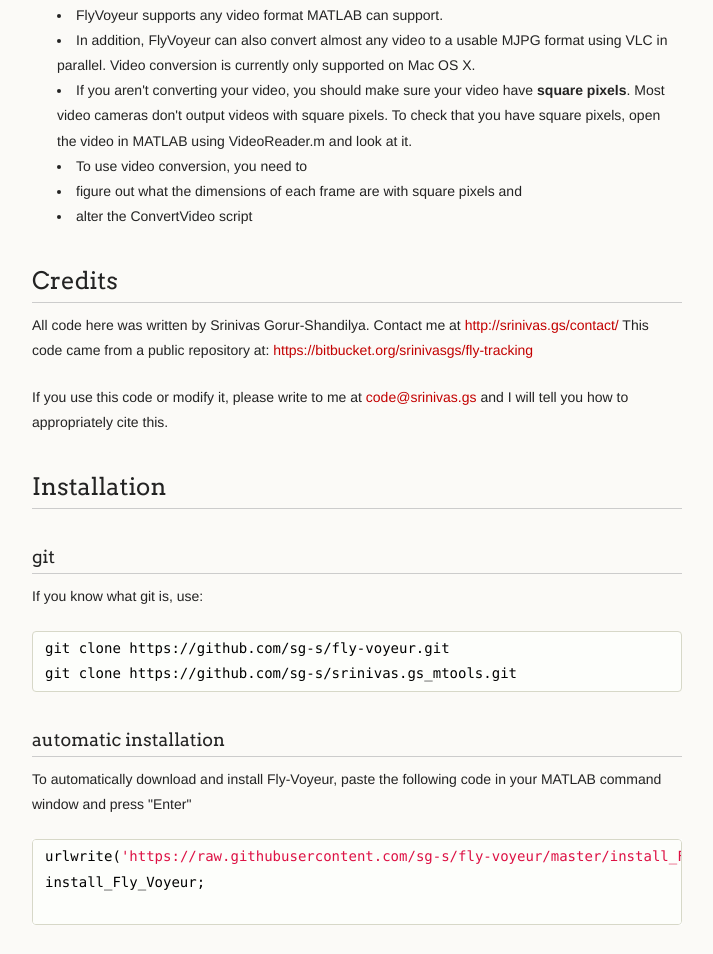
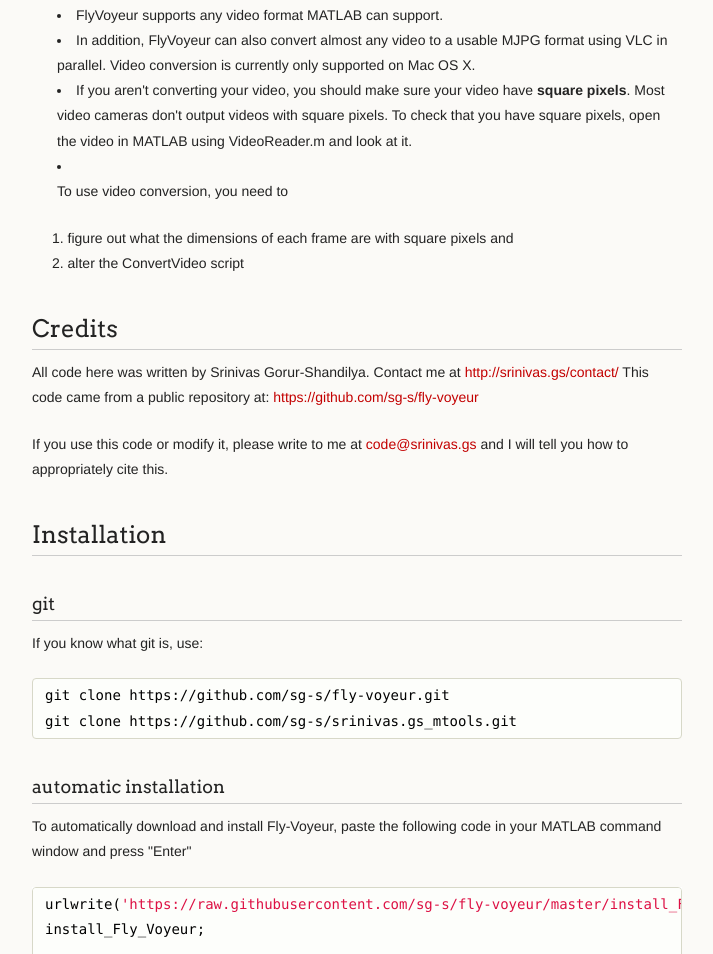
Before and after one commit to sg-s/fly-voyeur, a plain HTML site: page index.html in a window 1280 px wide. Shown: the part 1460-2414 px from the top of the page, without its empty margins (278-991 px from the left). Drawn offline with Linux system fonts and the light colour scheme.

```diff
--- a/index.html
+++ b/index.html
@@ -81,16 +81,17 @@ and is resistant to flies going missing due to skipped frames or sudden movement
 <li>FlyVoyeur supports any video format MATLAB can support. </li>
 <li>In addition, FlyVoyeur can also convert almost any video to a usable MJPG format using VLC in parallel. Video conversion is currently only supported on Mac OS X. </li>
 <li>If you aren't converting your video, you should make sure your video have <strong>square pixels</strong>. Most video cameras don't output videos with square pixels. To check that you have square pixels, open the video in MATLAB using VideoReader.m and look at it. </li>
-<li>To use video conversion, you need to </li>
+<li><p>To use video conversion, you need to </p></li>
+</ul><ol>
 <li>figure out what the dimensions of each frame are with square pixels and </li>
 <li>alter the ConvertVideo script </li>
-</ul><h2>
+</ol><h2>
 <a name="credits" class="anchor" href="#credits"><span class="octicon octicon-link"></span></a>Credits</h2>
 
 <p>All code here was written by Srinivas Gorur-Shandilya.
 Contact me at <a href="http://srinivas.gs/contact/">http://srinivas.gs/contact/</a>
 This code came from a public repository at:
-<a href="https://bitbucket.org/srinivasgs/fly-tracking">https://bitbucket.org/srinivasgs/fly-tracking</a></p>
+<a href="https://github.com/sg-s/fly-voyeur">https://github.com/sg-s/fly-voyeur</a></p>
 
 <p>If you use this code or modify it, please write to me at
 <a href="mailto:code@srinivas.gs">code@srinivas.gs</a> and I will tell you how to appropriately cite this.</p>
```
Also changed, not shown: params.json (+1 -1 lines).
